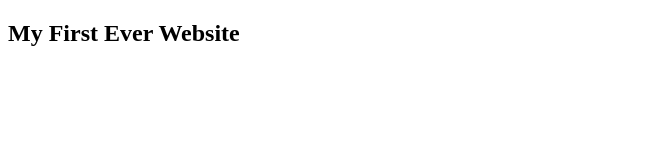
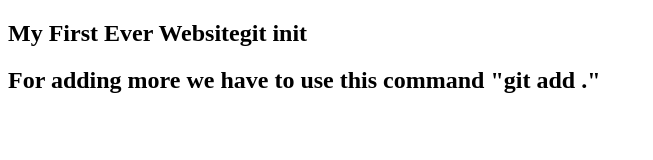
Before and after one commit to mehanazchy/first-website, a plain HTML site: page index.html in a window 1280 px wide. Shown: the whole page, without its empty margins (0-653 px from the left). Drawn offline with Linux system fonts and the light colour scheme.

Commit message:
Learn Github now

```diff
--- a/index.html
+++ b/index.html
@@ -6,6 +6,7 @@
     <title>Document</title>
 </head>
 <body>
-    <h2>My First Ever Website</h2>
+    <h2>My First Ever Websitegit init</h2>
+    <h2>For adding more we have to use this command "git add ."</h2>
 </body>
 </html>
```
